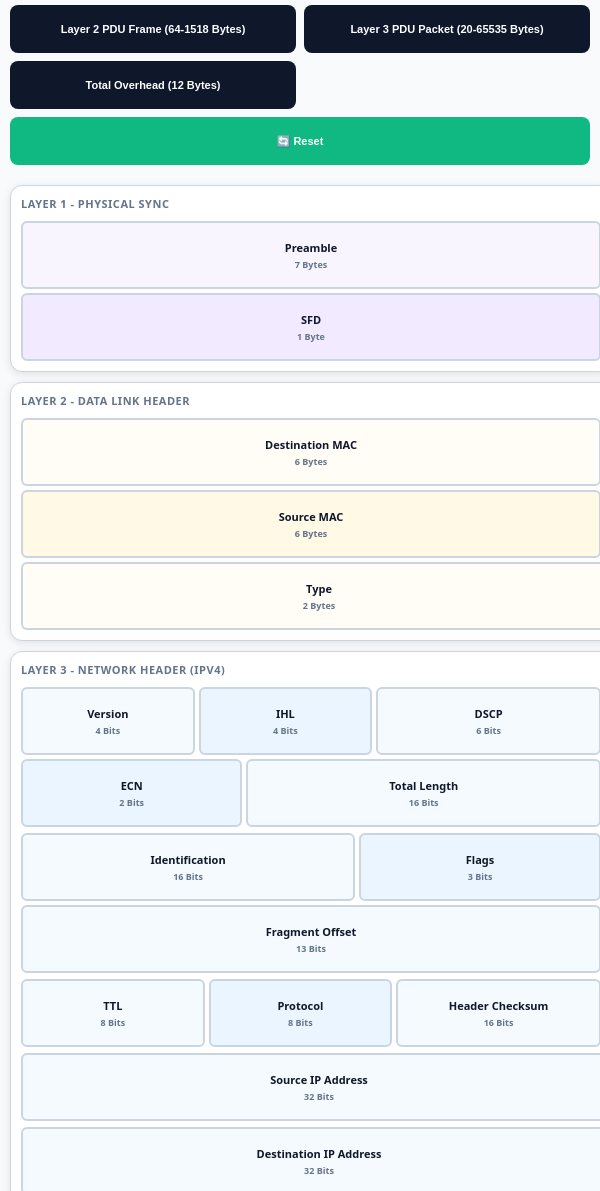
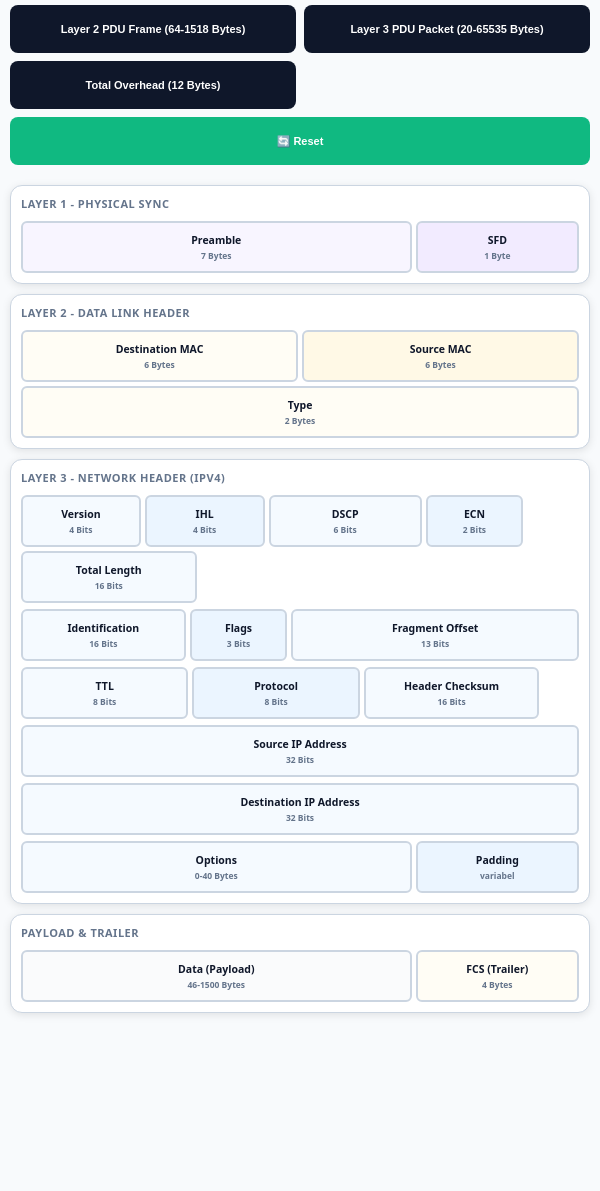
Before and after one commit to frozen1900/CCNA-Protocol-Analyzer---Learning-Tool, a plain HTML site: page index.html in a window 600 px wide. Shown: the part 109-1300 px from the top of the page. After the commit the page ends 1132 px from the top, so only its background shows below. Drawn offline with Linux system fonts and the light colour scheme.

Commit message:
Update style.css

```diff
--- a/style.css
+++ b/style.css
@@ -275,7 +275,7 @@ body {
     font-weight: 700;
 }
 
-/* Mobile Info Box - wird dynamisch eingefügt */
+/* Mobile Info Box - dynamically inserted */
 .mobile-info-box {
     background: white;
     padding: 16px;
@@ -338,19 +338,8 @@ body {
         width: 100%;
     }
 }
-/* Responsive Design */
-@media (max-width: 1400px) {
-    .main-layout {
-        flex-direction: column;
-    }
 
-    .info-panel {
-        max-height: none;
-        width: 100%;
-    }
-}
-
-/* Tablet und große Phones (600px - 768px) */
+/* Tablets and large phones (600px - 768px) */
 @media (max-width: 768px) and (min-width: 601px) {
     body {
         padding: 10px;
@@ -406,15 +395,26 @@ body {
         gap: 20px;
     }
 
+    /* Layer groups side by side where possible */
     .diagram {
         gap: 10px;
         width: 100%;
+        display: flex;
+        flex-direction: row;
+        flex-wrap: wrap;
     }
 
-    .row-group {
+    .diagram .row-group {
+        flex: 1 1 calc(50% - 5px);
+        min-width: 280px;
         padding: 10px;
         gap: 6px;
         position: relative;
+    }
+
+    /* Layer 3 (IPv4 Header) full width - it has many fields */
+    .diagram .row-group:nth-child(3) {
+        flex: 1 1 100%;
     }
 
     .group-label {
@@ -446,7 +446,7 @@ body {
         font-size: 9px;
     }
 
-    /* Preamble und SFD nebeneinander */
+    /* Preamble and SFD side by side */
     .field.w-7 {
         flex: 3 1 70%;
         min-width: 200px;
@@ -457,19 +457,19 @@ body {
         min-width: 85px;
     }
 
-    /* MAC-Adressen nebeneinander */
+    /* MAC addresses side by side */
     .field.w-mac {
         flex: 1 1 calc(50% - 2px);
         min-width: 160px;
     }
 
-    /* Type volle Breite */
+    /* Type full width */
     .field.w-typ {
         flex: 1 1 100%;
         min-width: 100%;
     }
 
-    /* Kleine Bit-Felder nebeneinander - besser lesbar auf größeren Phones */
+    /* Small bit fields side by side - more readable on larger phones */
     .field.bits-4 {
         flex: 1 1 calc(25% - 3px);
         min-width: 85px;
@@ -501,14 +501,14 @@ body {
         min-width: 120px;
     }
 
-    /* IP-Adressen volle Breite */
+    /* IP addresses full width */
     .field.w-4[data-id="sip"],
     .field.w-4[data-id="dip"] {
         flex: 1 1 100%;
         min-width: 100%;
     }
 
-    /* Options und Padding nebeneinander */
+    /* Options and Padding side by side */
     .field.w-opt {
         flex: 2 1 70%;
         min-width: 160px;
@@ -519,7 +519,7 @@ body {
         min-width: 85px;
     }
 
-    /* Payload und FCS nebeneinander */
+    /* Payload and FCS side by side */
     .field.w-pld {
         flex: 3 1 70%;
         min-width: 220px;
@@ -535,7 +535,7 @@ body {
     }
 }
 
-/* Mittelgroße Phones (481px - 600px) - wie Pixel 10 Pro */
+/* Medium phones (481px - 600px) - like Pixel 10 Pro */
 @media (max-width: 600px) and (min-width: 481px) {
     body {
         padding: 10px;
@@ -589,14 +589,26 @@ body {
         gap: 20px;
     }
 
+    /* Layer groups side by side where possible */
     .diagram {
         gap: 10px;
         width: 100%;
+        display: flex;
+        flex-direction: row;
+        flex-wrap: wrap;
     }
 
-    .row-group {
+    .diagram .row-group {
+        flex: 1 1 calc(50% - 5px);
+        min-width: 260px;
         padding: 10px;
         gap: 6px;
+        overflow: hidden;
+    }
+
+    /* Layer 3 (IPv4 Header) full width - it has many fields */
+    .diagram .row-group:nth-child(3) {
+        flex: 1 1 100%;
     }
 
     .group-label {
@@ -612,104 +624,120 @@ body {
     }
 
     .field {
-        padding: 10px 6px;
-        font-size: 10px;
+        padding: 10px 5px;
+        font-size: 9.5px;
         min-height: 44px;
         flex: 1 1 auto;
+        box-sizing: border-box;
     }
 
     .field b {
-        font-size: 11px;
+        font-size: 10.5px;
         margin-bottom: 3px;
         word-break: break-word;
     }
 
     .field span {
-        font-size: 9px;
+        font-size: 8.5px;
     }
 
-    /* Preamble und SFD nebeneinander */
+    /* Preamble and SFD side by side */
     .field.w-7 {
         flex: 3 1 68%;
-        min-width: 190px;
+        min-width: 0;
+        max-width: 70%;
     }
 
     .field.w-1 {
         flex: 1 1 28%;
-        min-width: 80px;
+        min-width: 0;
+        max-width: 30%;
     }
 
-    /* MAC-Adressen nebeneinander */
+    /* MAC addresses side by side */
     .field.w-mac {
         flex: 1 1 calc(50% - 2px);
-        min-width: 145px;
+        min-width: 0;
+        max-width: calc(50% - 2px);
     }
 
-    /* Type volle Breite */
+    /* Type full width */
     .field.w-typ {
         flex: 1 1 100%;
-        min-width: 100%;
+        min-width: 0;
+        max-width: 100%;
     }
 
-    /* Bit-Felder: Ver, IHL, DSCP, ECN und Total Length in einer Reihe */
+    /* Bit fields: Ver, IHL, DSCP, ECN and Total Length in one row */
     .field.bits-4 {
-        flex: 1 1 calc(22% - 3px);
-        min-width: 75px;
+        flex: 1 1 calc(20% - 3px);
+        min-width: 0;
+        max-width: calc(22% - 3px);
     }
 
     .field.bits-6 {
-        flex: 1.5 1 calc(28% - 3px);
-        min-width: 90px;
+        flex: 1.5 1 calc(26% - 3px);
+        min-width: 0;
+        max-width: calc(28% - 3px);
     }
 
     .field.bits-2 {
-        flex: 0.8 1 calc(18% - 3px);
-        min-width: 65px;
+        flex: 0.8 1 calc(16% - 3px);
+        min-width: 0;
+        max-width: calc(18% - 3px);
     }
 
     .field.w-2 {
-        flex: 1.2 1 calc(32% - 3px);
-        min-width: 100px;
+        flex: 1.2 1 calc(30% - 3px);
+        min-width: 0;
+        max-width: calc(32% - 3px);
     }
 
-    /* Identification, Flags, Offset in einer Reihe */
+    /* Identification, Flags, Offset in one row */
     .field.bits-3 {
-        flex: 1 1 calc(20% - 3px);
-        min-width: 70px;
+        flex: 1 1 calc(18% - 3px);
+        min-width: 0;
+        max-width: calc(20% - 3px);
     }
 
     .field.bits-13 {
-        flex: 2.5 1 calc(55% - 3px);
-        min-width: 140px;
+        flex: 2.5 1 calc(52% - 3px);
+        min-width: 0;
+        max-width: calc(55% - 3px);
     }
 
-    /* IP-Adressen volle Breite */
+    /* IP addresses full width */
     .field.w-4[data-id="sip"],
     .field.w-4[data-id="dip"] {
         flex: 1 1 100%;
-        min-width: 100%;
+        min-width: 0;
+        max-width: 100%;
     }
 
-    /* Options und Padding nebeneinander */
+    /* Options and Padding side by side */
     .field.w-opt {
         flex: 2.5 1 68%;
-        min-width: 150px;
+        min-width: 0;
+        max-width: 70%;
     }
 
     .field.w-pad {
         flex: 1 1 28%;
-        min-width: 80px;
+        min-width: 0;
+        max-width: 30%;
     }
 
-    /* Payload und FCS nebeneinander */
+    /* Payload and FCS side by side */
     .field.w-pld {
         flex: 3 1 68%;
-        min-width: 210px;
+        min-width: 0;
+        max-width: 70%;
     }
 
     .field.w-4[data-id="fcs"] {
         flex: 1 1 28%;
-        min-width: 100px;
+        min-width: 0;
+        max-width: 30%;
     }
 
     .info-panel {
@@ -717,7 +745,7 @@ body {
     }
 }
 
-/* Kleine Phones (bis 480px) - Reihen farblich markiert */
+/* Small phones (up to 480px) - rows color-coded */
 @media (max-width: 480px) {
     body {
         padding: 8px;
@@ -773,7 +801,7 @@ body {
         font-weight: 800;
     }
 
-    /* Reihen farblich markieren für bessere Übersicht */
+    /* Color-code rows for better overview */
     .row {
         flex-wrap: wrap;
         gap: 3px;
@@ -804,7 +832,7 @@ body {
         font-size: 8px;
     }
 
-    /* Nur größere Felder dürfen nebeneinander */
+    /* Only larger fields allowed side by side */
     .field.w-7 {
         flex: 1 1 65%;
         min-width: 150px;
@@ -844,7 +872,7 @@ body {
     }
 }
 
-/* Desktop: Mobile Info Box verstecken */
+/* Desktop: Hide mobile info box */
 @media (min-width: 769px) {
     .mobile-info-box {
         display: none;
```
